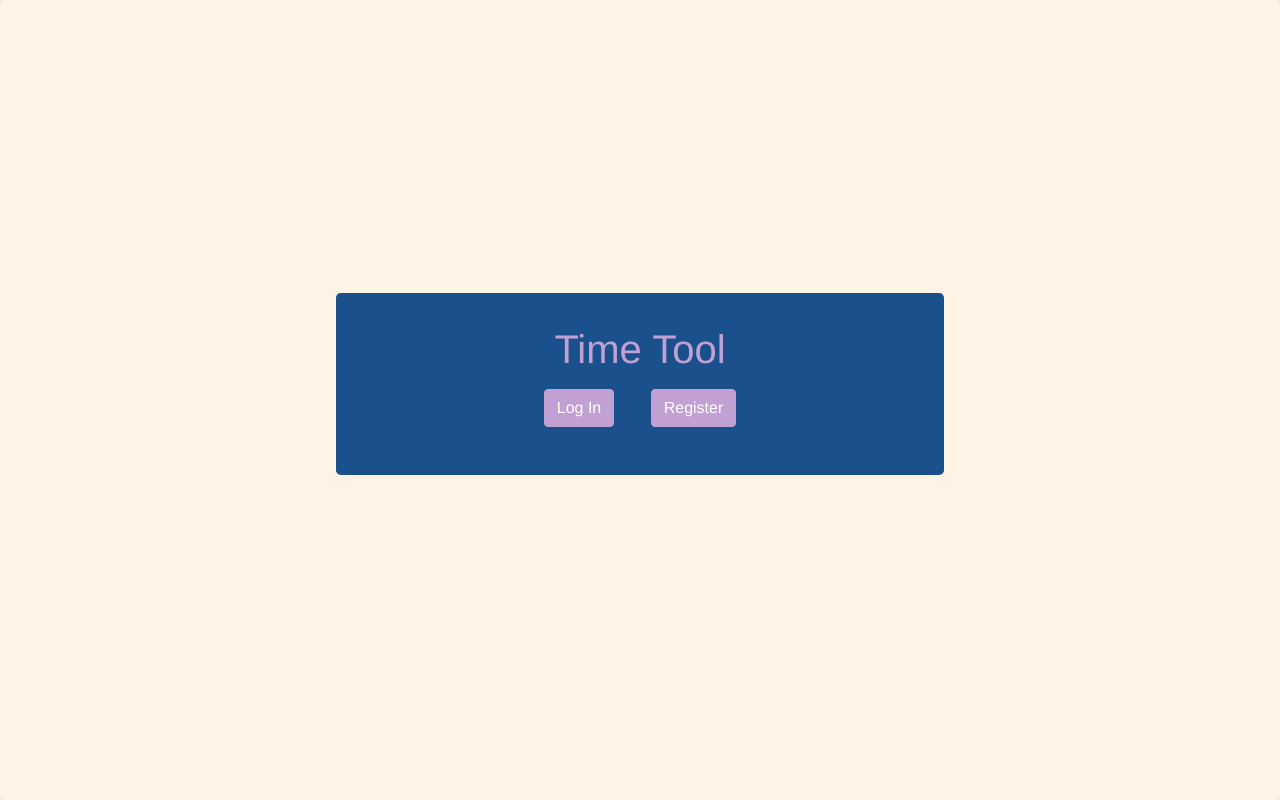
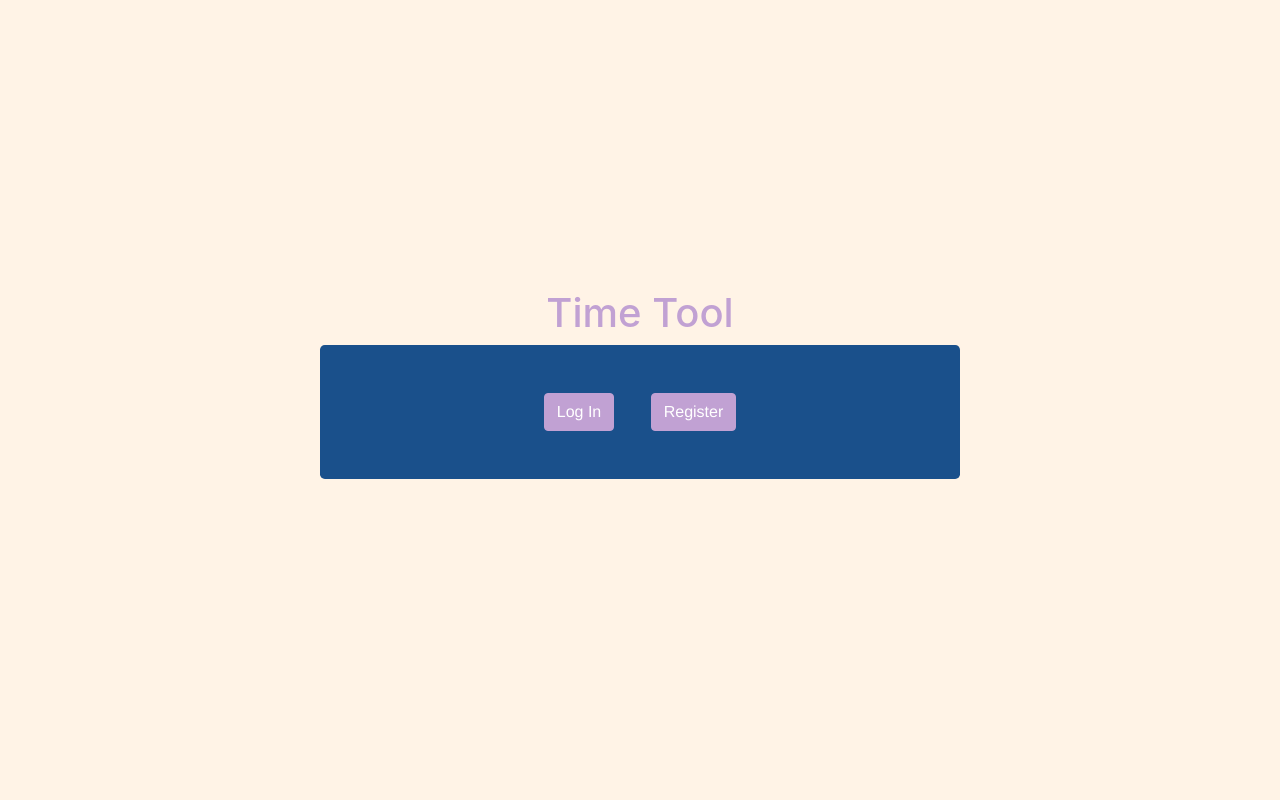
Before and after one commit to codebymax/TimeTool, a Flask app: page /home in a window 1280 px wide. Run offline with Flask 2, Linux system fonts and the light colour scheme; some libraries are stand-ins or nearby versions.

Commit message:
fixing some of the css centering

```diff
--- a/static/base.css
+++ b/static/base.css
@@ -3,7 +3,7 @@ body, html {
   background-color: #fae3d9 !important;
 }
 
-.jumbotron {
+.placemat {
   background-color: #fff3e6 !important;
   color: #c1a1d3;
 }
@@ -18,34 +18,21 @@ body, html {
 }
 
 .container{
+  background-color: #1a508b;
   padding: 2rem 1rem;
   margin-bottom: 2rem;
   border-radius: .3rem;
   z-index: 1;
+  font: 16px/1 "Helvetica Neue", Helvetica, Arial, sans-serif;
 }
 
-.vertical-center {
-  height: 100%;
-  width: 100%;
-
-  text-align: center;  /* align the inline(-block) elements horizontally */
-  font: 0/0 a;         /* remove the gap between inline(-block) elements */
-}
-
-.vertical-center:before {    /* create a full-height inline block pseudo=element */
-  content: ' ';
-  display: inline-block;
-  vertical-align: middle;  /* vertical alignment of the inline element */
-  height: 100%;
-}
-
-.vertical-center > .container {
-  max-width: 100%;
-  background-color: #1a508b;
-
-  display: inline-block;
-  vertical-align: middle;  /* vertical alignment of the inline element */
-  font: 16px/1 "Helvetica Neue", Helvetica, Arial, sans-serif;        /* <-- reset the font property */
+.center-screen {
+  display: flex;
+  flex-direction: column;
+  justify-content: center;
+  align-items: center;
+  text-align: center;
+  min-height: 100vh;
 }
 
 .btn-primary {
--- a/templates/base.html
+++ b/templates/base.html
@@ -7,13 +7,11 @@
 </head>
 
 <body>
-<div class="jumbotron vertical-center">
-    <div class="container text-center square">
-        <div>
+<div class="placemat">
+        <div class="center-screen">
+            {% block header %}{% endblock %}
+            <div class="container square">
                 <section class="content">
-                <header>
-                    {% block header %}{% endblock %}
-                </header>
                     {% block content %}{% endblock %}
                     {% for message in get_flashed_messages() %}
                         <div class="flash">{{ message }}</div>
```
Lines whose indentation alone changed are shown as unchanged.
